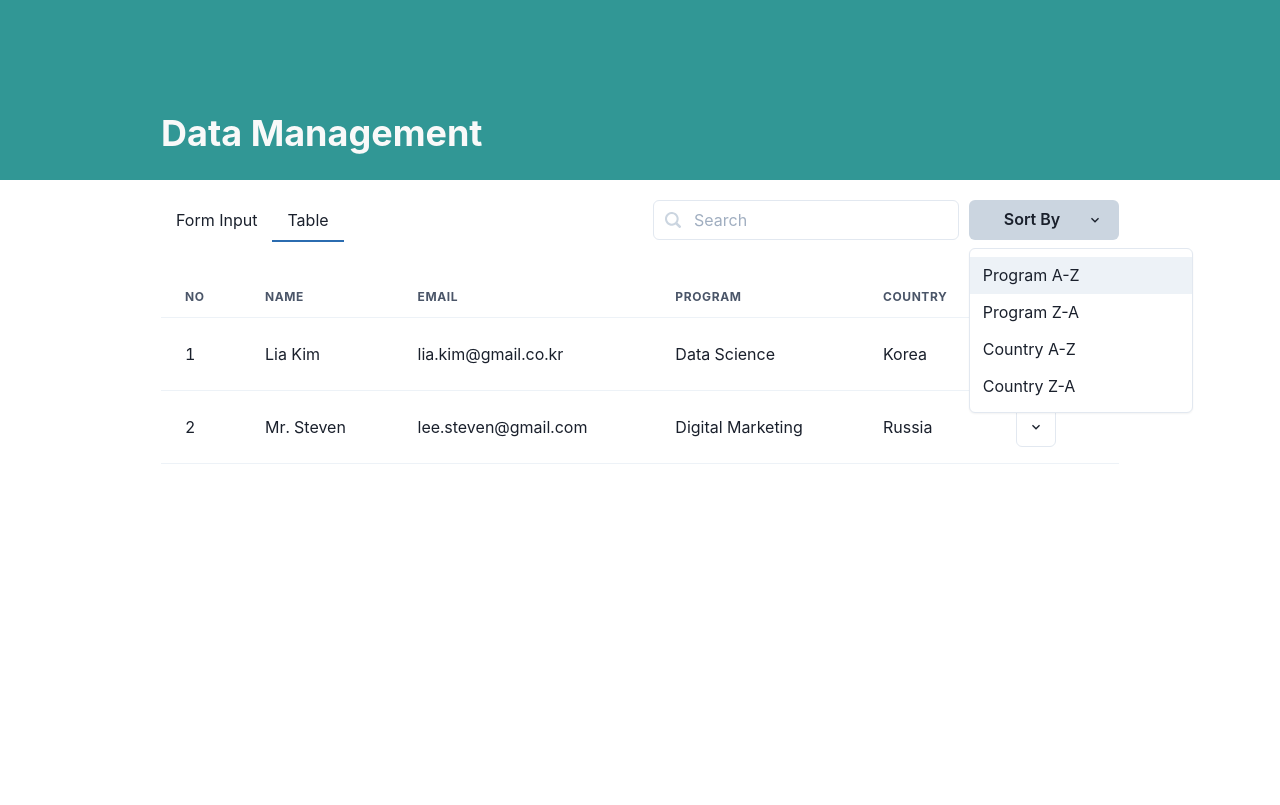
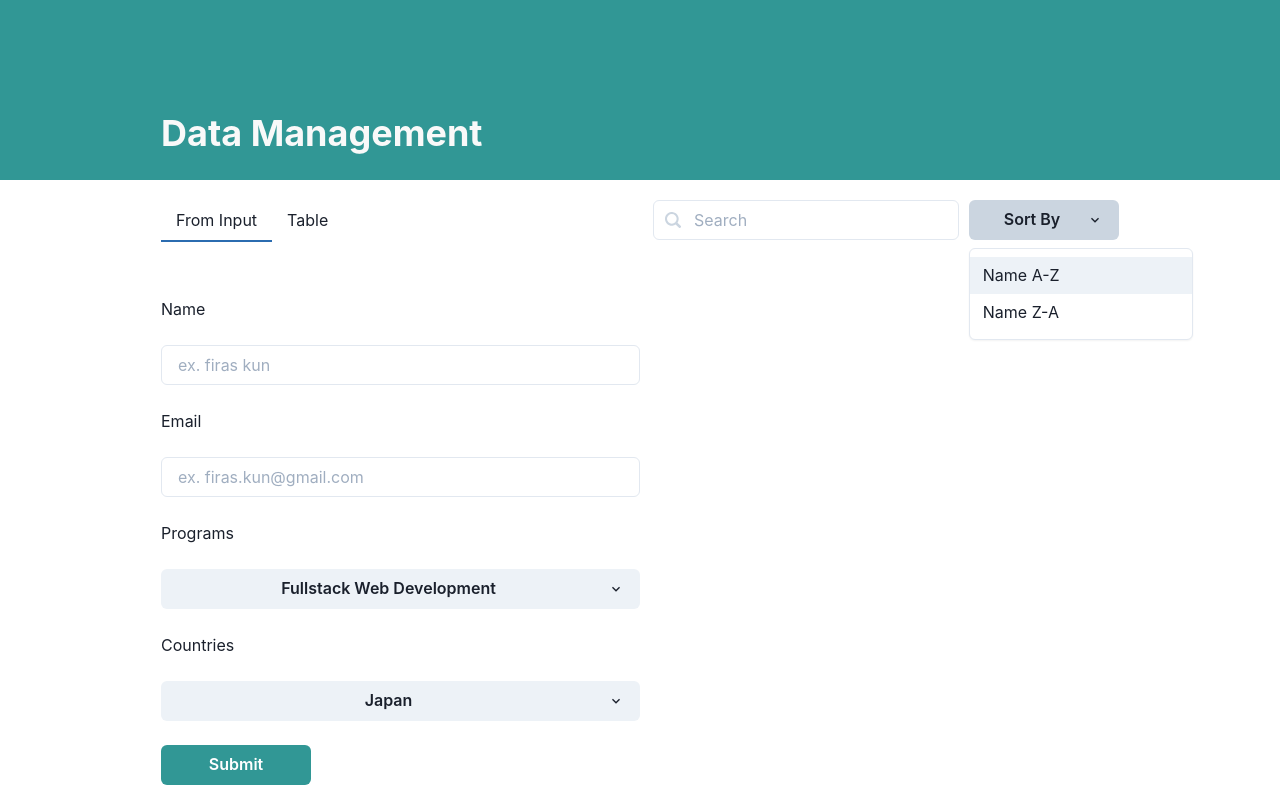
Before and after one commit to alee0510/PS-M02-FRONTEND-JCVL05, a React (Create React App) app: page / in a window 1280 px wide. Both pictures are taken after a click on the button "Sort By". Built offline with nearby package versions, Linux system fonts and the light colour scheme; data requests are answered from the project's data file.

Commit message:
update practice day-10

```diff
--- a/api/db.json
+++ b/api/db.json
@@ -3,8 +3,8 @@
     {
       "id": 1,
       "name": "Lia Kim",
-      "email": "lia.kim@gmail.co.kr",
-      "program": "Data Science",
+      "email": "lia.kim@gmail.com",
+      "program": "UIUX Designer",
       "country": "Korea"
     },
     {
--- a/package.json
+++ b/package.json
@@ -16,6 +16,7 @@
     "react": "^17.0.2",
     "react-bootstrap": "^2.2.0",
     "react-dom": "^17.0.2",
+    "react-router-dom": "^6.2.2",
     "react-scripts": "5.0.0",
     "web-vitals": "^2.1.4"
   },
--- a/src/components/navigation.jsx
+++ b/src/components/navigation.jsx
@@ -1,4 +1,5 @@
 import React from 'react'
+import { Link, useLocation } from 'react-router-dom'
 import {
     Flex,
     Box,
@@ -14,11 +15,29 @@ import {
 import { Search2Icon, ChevronDownIcon } from '@chakra-ui/icons'
 
 export default function Navigation () {
+    const location = useLocation()
+
     return (
         <Flex w="100%" py="20px" marginBottom="15px" px="161px" justifyContent="space-between">
             <Flex>
-                <Box py="8px" px="15px" cursor="pointer">Form Input</Box>
-                <Box py="8px" px="15px" cursor="pointer" borderBottom="2px" borderBottomColor="#2B6CB0">Table</Box>
+                <Box
+                    py="8px"
+                    px="15px"
+                    cursor="pointer"
+                    borderBottom={ location.pathname === "/" ? "2px" : "0px" }
+                    borderBottomColor="#2B6CB0"
+                >
+                    <Link to="/">From Input</Link>
+                </Box>
+                <Box
+                    py="8px"
+                    px="15px"
+                    cursor="pointer"
+                    borderBottom={ location.pathname === "/table" ? "2px" : "0px" }
+                    borderBottomColor="#2B6CB0"
+                >
+                    <Link to="/table">Table</Link>
+                </Box>
             </Flex>
             <Flex>
                 <InputGroup>
@@ -33,10 +52,8 @@ export default function Navigation () {
                         Sort By
                     </MenuButton>
                     <MenuList>
-                        <MenuItem>Program A-Z</MenuItem>
-                        <MenuItem>Program Z-A</MenuItem>
-                        <MenuItem>Country A-Z</MenuItem>
-                        <MenuItem>Country Z-A</MenuItem>
+                        <MenuItem>Name A-Z</MenuItem>
+                        <MenuItem>Name Z-A</MenuItem>
                     </MenuList>
                 </Menu>
             </Flex>
--- a/src/index.js
+++ b/src/index.js
@@ -1,5 +1,6 @@
 import React from 'react'
 import ReactDOM from 'react-dom'
+import { BrowserRouter } from 'react-router-dom'
 import { ChakraProvider } from '@chakra-ui/react'
 
 // import main app
@@ -8,7 +9,9 @@ import Main from './main'
 // render main component
 ReactDOM.render(
     <ChakraProvider>
-        <Main/>
+        <BrowserRouter>
+            <Main/>
+        </BrowserRouter>
     </ChakraProvider>
     ,document.getElementById("root")
 )
--- a/src/main.jsx
+++ b/src/main.jsx
@@ -1,4 +1,5 @@
 import React from 'react'
+import { Routes, Route } from 'react-router-dom'
 
 // components
 import Navbar from './components/navbar'
@@ -6,13 +7,17 @@ import Navigation from './components/navigation'
 
 // pages
 import ShowTables from './pages/show-table'
+import FormInput from './pages/form-input'
 
 function Main () {
     return (
         <div>
             <Navbar/>
             <Navigation/>
-            <ShowTables/>
+            <Routes>
+                <Route path="/" element={<FormInput/>}/>
+                <Route path="/table" element={<ShowTables/>}/>
+            </Routes>
         </div>
     )
 }
--- /dev/null
+++ b/src/pages/form-input.jsx
@@ -0,0 +1,46 @@
+import React from 'react'
+import { Box, Text, Input, Button, Menu, MenuButton, MenuList, MenuItem, Stack } from '@chakra-ui/react'
+import { ChevronDownIcon } from '@chakra-ui/icons'
+
+function FormInput () {
+    return (
+        <Box w="100%" py="20px" px="161px">
+            <Stack spacing="6" width="50%">
+                <Text>Name</Text>
+                <Input type="text" placeholder="ex. firas kun"/>
+
+                <Text>Email</Text>
+                <Input type="email" placeholder="ex. firas.kun@gmail.com"/>
+
+                <Text>Programs</Text>
+                <Menu>
+                    <MenuButton as={Button} rightIcon={<ChevronDownIcon />}>
+                        Fullstack Web Development
+                    </MenuButton>
+                    <MenuList>
+                        <MenuItem value="Fullstack Web Development" >Fullstack Web Development</MenuItem>
+                        <MenuItem value="UIUX Designer" >UIUX Designer</MenuItem>
+                        <MenuItem value="Digital Marketing" >Digital Marketing</MenuItem>
+                        <MenuItem value="Data Science" >Data Science</MenuItem>
+                    </MenuList>
+                </Menu>
+
+                <Text>Countries</Text>
+                <Menu>
+                    <MenuButton as={Button} rightIcon={<ChevronDownIcon />}>
+                        Japan
+                    </MenuButton>
+                    <MenuList>
+                        <MenuItem value="Japan" >Japan</MenuItem>
+                        <MenuItem value="Korea" >Korea</MenuItem>
+                        <MenuItem value="USA" >USA</MenuItem>
+                        <MenuItem value="Russia" >Russia</MenuItem>
+                    </MenuList>
+                </Menu>
+                <Button width="150px" colorScheme="teal">Submit</Button>
+            </Stack>
+        </Box>
+    )
+}
+
+export default FormInput
--- a/src/pages/show-table.jsx
+++ b/src/pages/show-table.jsx
@@ -20,6 +20,7 @@ function ShowTables () {
     const [confirm, setConfirm] = useState(false)
     const [editConfirm, setEditConfirm] = useState(false)
     const [id, setId] = useState(null)
+    const [editId, setEditId] = useState(null)
 
     // edited state
     const studentNameRef = useRef("")
@@ -46,7 +47,7 @@ function ShowTables () {
     // generate rows
     const generateStudentRows = () => {
         return students.map((student, index) => {
-            if (student.id === id) {
+            if (student.id === editId) {
                 return (
                     <StudentRowsEdited
                         key={student.id}
@@ -109,12 +110,12 @@ function ShowTables () {
     }
 
     const onButtonEdit = (id, program, country) => {
-        setId(id)
+        setEditId(id)
         setProgram(program)
         setCountry(country)
     }
 
-    const onButtonCancelEdit = () => setId(null)
+    const onButtonCancelEdit = () => setEditId(null)
     const onProgramMenuClick = (event) => setProgram(event.target.value)
     const onCountryMenuClick = (event) => setCountry(event.target.value)
     const onButtonSaveEdit = () => setEditConfirm(true)
@@ -122,7 +123,7 @@ function ShowTables () {
 
     const onButtonConfirmEdit = () => {
         const newEditedData = {
-            id : id,
+            id : editId,
             name : studentNameRef.current.value,
             email : studentEmailRef.current.value,
             program : program,
@@ -141,13 +142,13 @@ function ShowTables () {
             Axios.get('http://localhost:2000/students')
             .then((respond2) => {
                 setStudent(respond2.data)
-                setId(null)
+                setEditId(null)
                 setLoading(false)
             })
         })
         .catch((error) => {
             console.log(error)
-            setId(null)
+            setEditId(null)
             setLoading(false)
         })
     }
```
Also changed, not shown: 1 other file (tests, documents, lock files or other folders).
